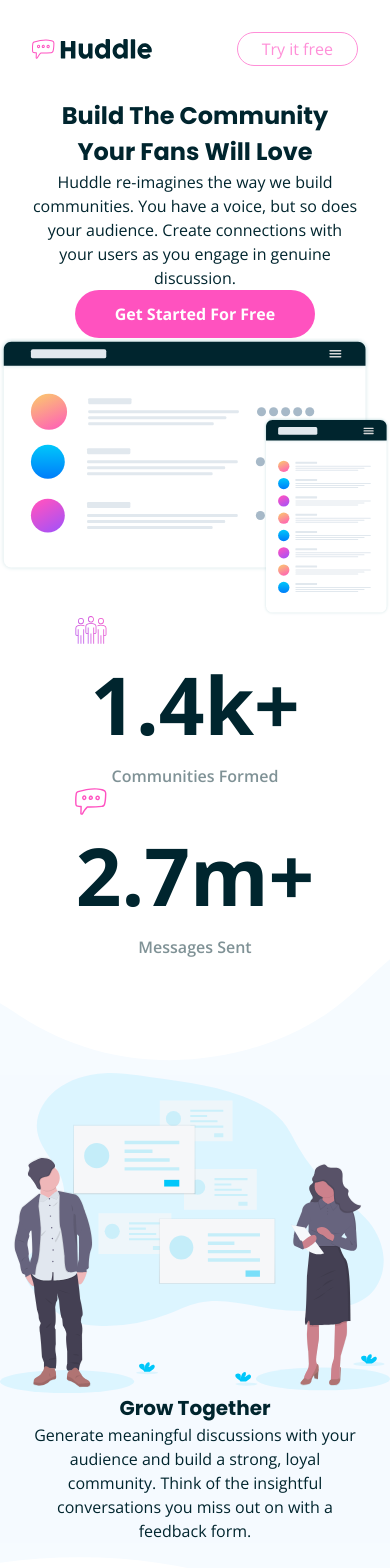
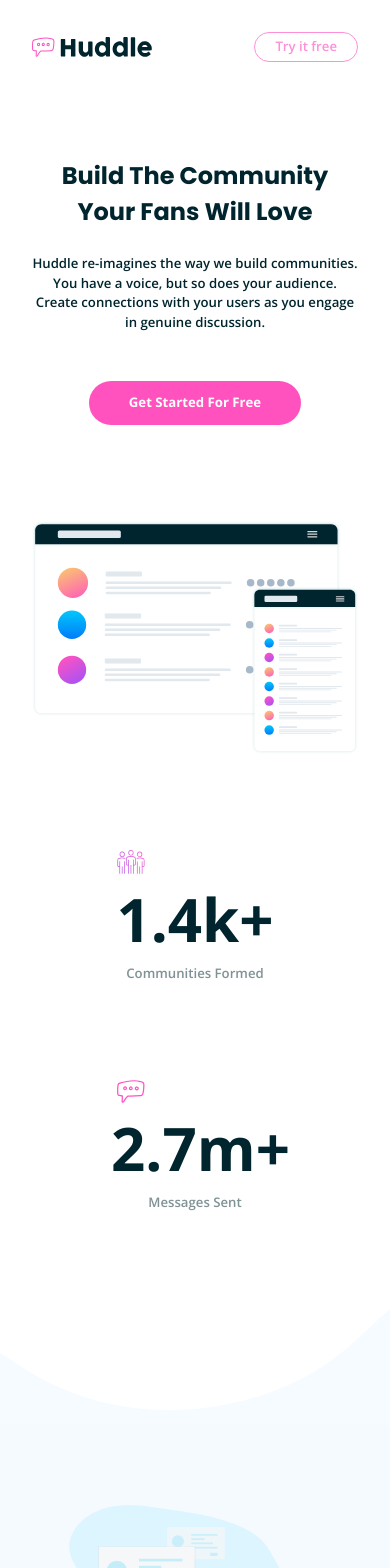
Before and after one commit to DanClubb/frontend-mentor-challenges, a Next.js app: page /huddle-landing-page in a window 390 px wide. Shown: the top 1568 px of the page. Built offline with nearby package versions, Linux system fonts and the light colour scheme.

Commit message:
completed mobile design for huddle landing page

```diff
--- a/app/huddle-landing-page/huddle-landing-page.module.css
+++ b/app/huddle-landing-page/huddle-landing-page.module.css
@@ -7,13 +7,19 @@
   /* Neutral Colours */
   --very-dark-cyan: hsl(192, 100%, 9%);
   --very-pale-blue: hsl(207, 100%, 98%);
+
+  --gutterX: 2rem;
+
+  font-size: 0.825rem;
+  font-weight: 600;
 }
 
 .header {
   display: flex;
   justify-content: space-between;
   align-items: center;
-  padding: 2rem;
+  padding: 2rem var(--gutterX);
+  margin-bottom: 4rem;
 }
 
 .header img {
@@ -21,7 +27,7 @@
 }
 
 .header button {
-  padding: 0.25rem 1.5rem;
+  padding: 0.25rem 1.25rem;
   border: 1px solid var(--light-pink);
   border-radius: 100px;
   color: var(--light-pink);
@@ -34,9 +40,8 @@
 
 .section h1,
 .section h2,
-.section p,
-.section button {
-  margin-inline: 2rem;
+.section p {
+  margin-inline: var(--gutterX);
 }
 
 .section:nth-child(2n) div {
@@ -44,11 +49,17 @@
 }
 
 .section h1 {
+  margin-bottom: 1.5rem;
   font-size: 1.5rem;
 }
 
 .section h2 {
+  margin-bottom: 1rem;
   font-size: 1.25rem;
+}
+
+.section p {
+  padding-bottom: 3rem;
 }
 
 .section button {
@@ -59,34 +70,63 @@
   font-weight: 700;
 }
 
+.screenMockups {
+  margin: 6rem 0;
+  padding: 0 var(--gutterX);
+}
+
+.illustration {
+  padding: 5rem 2.5rem;
+}
+
 .stats {
-  width: 15rem;
-  margin-inline: auto;
+  width: 10.5rem;
+  margin: 6rem auto;
   color: hsla(192, 100%, 9%, 0.5);
   font-weight: 600;
 }
 
 .stats img {
-  width: 2rem;
+  margin-left: 0.4rem;
+  width: 1.75rem;
 }
 
 .stats span {
   display: block;
   color: var(--very-dark-cyan);
-  font-size: 5rem;
+  font-size: 3.75rem;
   font-weight: 700;
 }
 
-.footerCurved {
+.curves {
   width: 100%;
-  margin-bottom: -2px;
+}
+
+.flowingConversation {
+  margin: 4rem 0;
+}
+
+.yourUsers .illustration {
+  padding-top: 1rem;
+}
+
+.yourUsers p {
+  padding-bottom: 6rem;
+}
+
+.ready h2 {
+  padding: 4rem 0 1rem 0;
+}
+
+.ready button {
+  margin-bottom: 14rem;
 }
 
 .footerContent {
   display: flex;
   flex-direction: column-reverse;
   gap: 6rem;
-  padding: 2rem;
+  padding: 2rem var(--gutterX);
   background-color: var(--very-dark-cyan);
   color: var(--very-pale-blue);
 }
--- a/app/huddle-landing-page/page.js
+++ b/app/huddle-landing-page/page.js
@@ -28,7 +28,11 @@ export default function huddleLandingPage() {
             engage in genuine discussion.{" "}
           </p>
           <button>Get Started For Free</button>
-          <Image src={IMAGES.screenMockups} alt="screen mockups" />
+          <Image
+            className={styles.screenMockups}
+            src={IMAGES.screenMockups}
+            alt="screen mockups"
+          />
           <div>
             <div className={styles.stats}>
               <Image src={IMAGES.communities} alt="communities" />
@@ -47,13 +51,14 @@ export default function huddleLandingPage() {
               media="(min-width:420px)"
             />
             <Image
-              className={styles.footerCurved}
+              className={styles.curves}
               src={IMAGES.mobile.firstSectionTop}
               alt="svg that gives the footer a curved top"
             />
           </picture>
           <div>
             <Image
+              className={styles.illustration}
               src={IMAGES.growTogether}
               alt="illustration of two people with online messages in the background"
             />
@@ -70,46 +75,48 @@ export default function huddleLandingPage() {
               media="(min-width:420px)"
             />
             <Image
-              className={styles.footerCurved}
+              className={styles.curves}
               src={IMAGES.mobile.firstSectionBottom}
               alt="svg that gives the footer a curved top"
             />
           </picture>
         </section>
-        <section className={styles.section}>
+        <section className={`${styles.section} ${styles.flowingConversation}`}>
           <Image
+            className={styles.illustration}
             src={IMAGES.flowingConversation}
             alt="illustration of three people in conversation around a table"
           />
 
           <h2 className={poppins.className}>Flowing Conversations</h2>
           <p>
-            You wouldn't paginate a conversation in real life, so why do it
+            You wouldn&apos;t paginate a conversation in real life, so why do it
             online? Our threads have just-in-time loading for a more natural
             flow.
           </p>
         </section>
-        <section className={styles.section}>
+        <section className={`${styles.section} ${styles.yourUsers}`}>
           <picture>
             <source
               srcSet={IMAGES.desktop.secondSectionTop.src}
               media="(min-width:420px)"
             />
             <Image
-              className={styles.footerCurved}
+              className={styles.curves}
               src={IMAGES.mobile.secondSectionTop}
               alt="svg that gives the footer a curved top"
             />
           </picture>
           <div>
             <Image
+              className={styles.illustration}
               src={IMAGES.yourUsers}
               alt="illustration of three people who appear to be sticking online profiles to a wall"
             />
 
             <h2 className={poppins.className}>Your Users</h2>
             <p>
-              It takes no time at all to integrate Huddle with your app's
+              It takes no time at all to integrate Huddle with your app&apos;s
               authentication solution. This means, once signed in to your app,
               your users can start chatting immediately.
             </p>
@@ -120,13 +127,13 @@ export default function huddleLandingPage() {
               media="(min-width:420px)"
             />
             <Image
-              className={styles.footerCurved}
+              className={styles.curves}
               src={IMAGES.mobile.secondSectionBottom}
               alt="svg that gives the footer a curved top"
             />
           </picture>
         </section>
-        <section className={styles.section}>
+        <section className={`${styles.section} ${styles.ready}`}>
           <h2 className={poppins.className}>Ready To Build Your Community?</h2>
           <button>Get Started For Free</button>
         </section>
@@ -138,7 +145,7 @@ export default function huddleLandingPage() {
             media="(min-width:420px)"
           />
           <Image
-            className={styles.footerCurved}
+            className={styles.curves}
             src={IMAGES.mobile.footer}
             alt="svg that gives the footer a curved top"
           />
```
Also changed, not shown: 1 other file (tests, documents, lock files or other folders).
